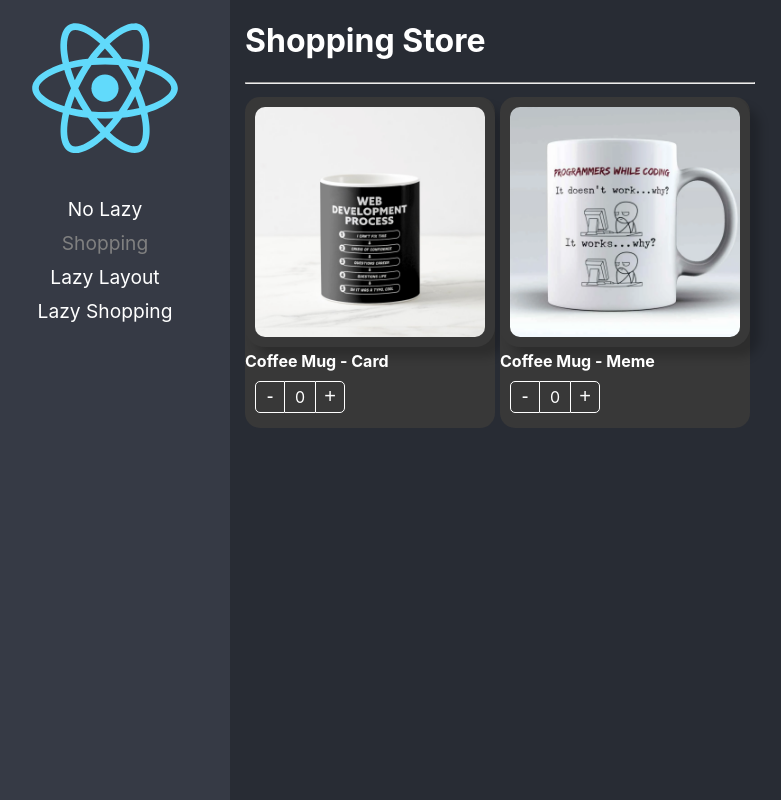
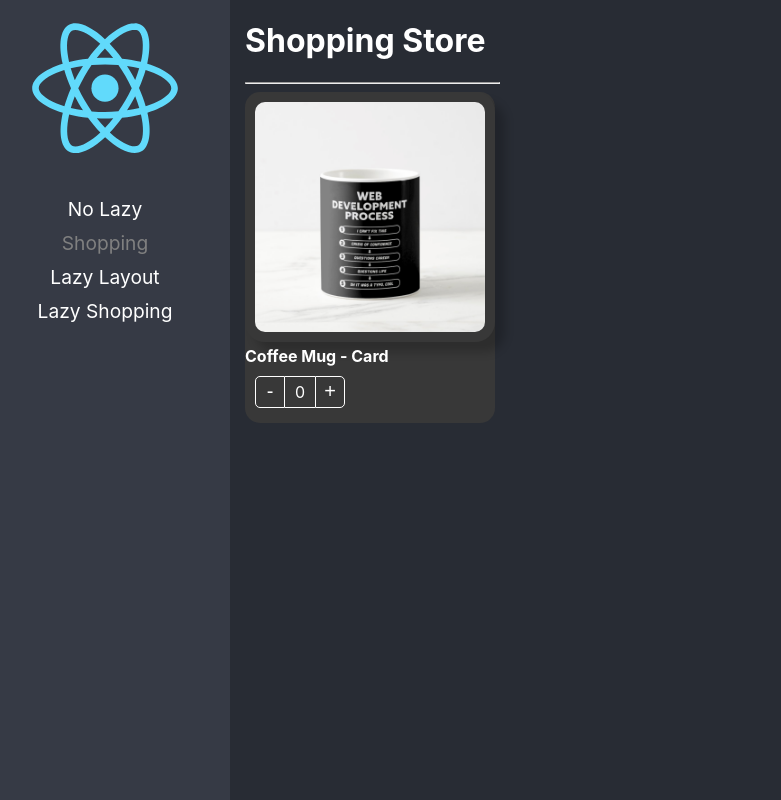
Before and after one commit to alexelizaga/08-react-app, a React (Create React App) app: page /shopping in a window 1280 px wide. Shown: the whole page, without its empty margins (20-801 px from the left). Built offline with nearby package versions, Linux system fonts and the light colour scheme.

Commit message:
97. Continuación de la sección

```diff
--- a/src/02-component-patterns/pages/ShoppingPage.tsx
+++ b/src/02-component-patterns/pages/ShoppingPage.tsx
@@ -1,58 +1,29 @@
 import { ProductCard, ProductImage, ProductTitle, ProductButtons } from '../components';
-import { useShoppingCart } from '../hooks/useShoppingCart';
 import { products } from '../data/products';
 
 import '../styles/custom-styles.css';
 
+const product = products[0];
+
 
 export const ShoppingPage = () => {
-
-  const { shoppingCart, onProductCountChange } = useShoppingCart();
 
   return (
     <div>
         <h1>Shopping Store</h1>
         <hr />
-        <div style={{
-            display: 'flex',
-            flexDirection: 'row',
-            flexWrap: 'wrap',
-        }}>
+        <div>
 
-            {
-              products.map( product => (
             <ProductCard
               key={ product.id }
               product={ product }
               className='bg-dark text-white'
-                  onChange={ onProductCountChange }
-                  value={ shoppingCart[product.id]?.count || 0 }
             >
               <ProductImage className='custom-image' style={{ boxShadow: '10px 10px 10px rgba(0,0,0,0.2)' }} />
               <ProductTitle className='text-bold' />
               <ProductButtons className='custom-buttons' />
             </ProductCard>
-              ))
-            }
 
-        </div>
-
-        <div className='shopping-cart'>
-          {
-            Object.entries(shoppingCart).map( ([key,  product]) => (
-              <ProductCard
-                key={ key }
-                product={ product }
-                className='bg-dark text-white'
-                style={{ width: '100px' }}
-                onChange={ onProductCountChange }
-                value={ product.count }
-              >
-                <ProductImage className='custom-image' style={{ boxShadow: '10px 10px 10px rgba(0,0,0,0.2)' }} />
-                <ProductButtons className='custom-buttons' />
-              </ProductCard>
-            ))
-          }
         </div>
 
     </div>
```
Also changed, not shown: 1 other file (tests, documents, lock files or other folders). Lines whose indentation alone changed are shown as unchanged.
